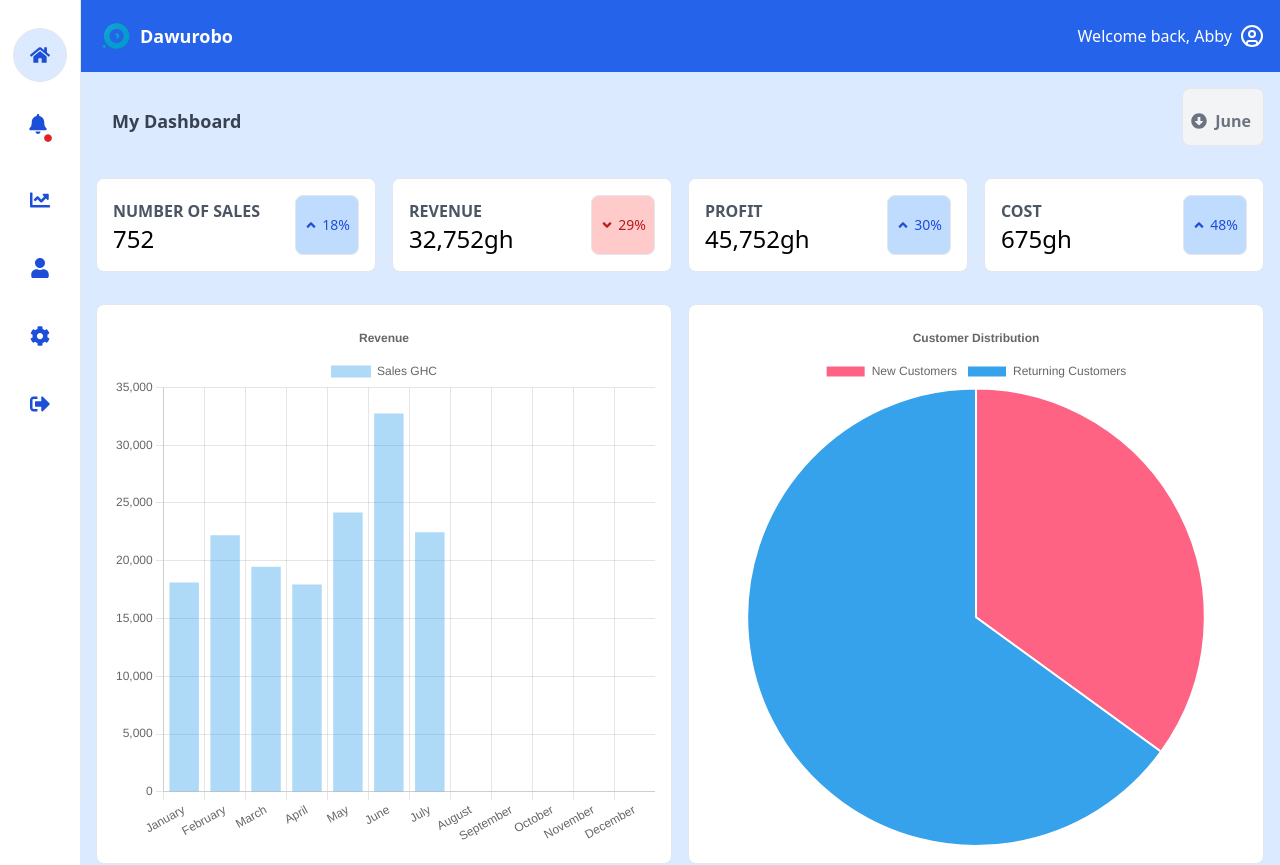
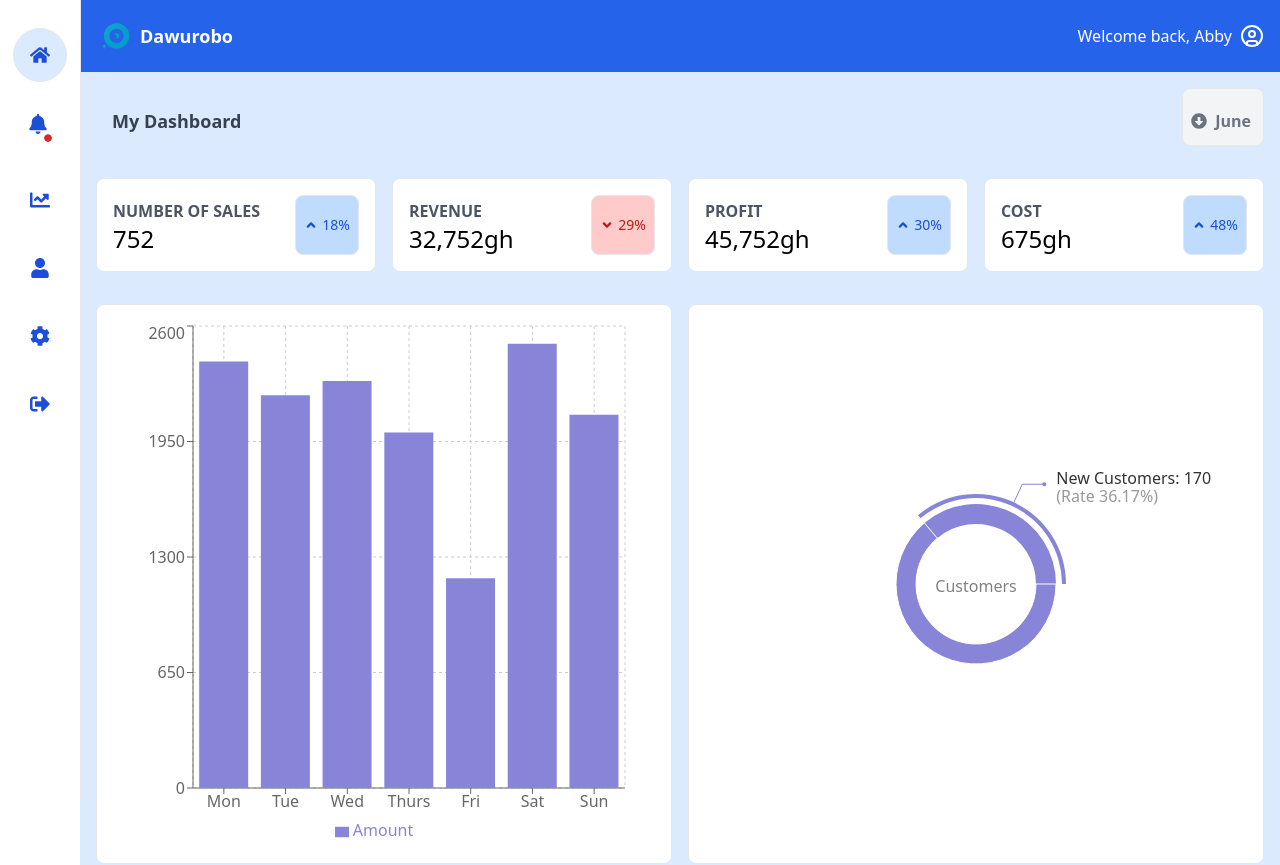
Before and after one commit to Jacqueline-Maalaviel/Overview-Dashboard, a Next.js app: page / in a window 1280 px wide. Shown: the top 865 px of the page. Built offline with nearby package versions, Linux system fonts and the light colour scheme.

Commit message:
recharts

```diff
--- a/app/page.tsx
+++ b/app/page.tsx
@@ -7,6 +7,7 @@ import { FaArrowAltCircleDown } from "react-icons/fa";
 import ChartBar from "@/components/ChartBar";
 import Customers from "@/components/Customers";
 import TrackOrder from "@/components/TrackOrder";
+
 
 export default function Home() {
   return (
--- a/components/ChartBar.tsx
+++ b/components/ChartBar.tsx
@@ -1,65 +1,66 @@
-import React, { useState, useEffect } from 'react';
-import { Bar } from 'react-chartjs-2';
-import {
-  Chart as ChartJS,
-  CategoryScale,
-  LinearScale,
-  BarElement,
-  Title,
-  Tooltip,
-  Legend,
-} from 'chart.js';
+import React from 'react';
+import { BarChart, Bar, Rectangle, XAxis, YAxis, CartesianGrid, Tooltip, Legend, ResponsiveContainer } from 'recharts';
 
-ChartJS.register(
-  CategoryScale,
-  LinearScale,
-  BarElement,
-  Title,
-  Tooltip,
-  Legend
-);
+const data = [
+  {
+    name: 'Mon',
+    Amount: 2400,
+  },
+  {
+    name: 'Tue',
+    Amount: 2210,
+  },
+  {
+    name: 'Wed',
+    Amount: 2290,
+  },
+  {
+    name: 'Thurs',
+    Amount: 2000,
+  },
+  {
+    name: 'Fri',
+    Amount: 1181,
+  },
+  {
+    name: 'Sat',
+    Amount: 2500,
+  },
+  {
+    name: 'Sun',
+    Amount: 2100,
+  },
+];
+
 
 const ChartBar = () => {
-  const [chartData, setChartData] = useState({
-    datasets: [],
-  });
 
-  const [chartOptions, setChartOptions] = useState({});
+    return (
+      <div className='w-full md:col-span-1  lg:h-[70vh] h-[50vh] m-auto p-4 border rounded-lg bg-white   flex justify-between  border  rounded-lg'>
+      <ResponsiveContainer width="100%" height="100%">
+        <BarChart
+          width={500}
+          height={300}
+          data={data}
+          margin={{
+            top: 5,
+            right: 30,
+            left: 20,
+            bottom: 5,
+          }}
+        >
+          <CartesianGrid strokeDasharray="3 3" />
+          <XAxis dataKey="name" />
+          <YAxis />
+          <Tooltip />
+          <Legend />
+          <Bar dataKey="Amount" fill="#8884d8" activeBar={<Rectangle fill="purple" stroke="blue" />} />
 
-  useEffect(() => {
-    setChartData({
-        labels: ['January', 'February', 'March', 'April', 'May', 'June', 'July', 'August', 'September', 'October', 'November', 'December'],
-        datasets: [
-            {
-                label: 'Sales GHC',
-                data: [18127, 22201, 19490, 17938, 24182, 32752, 22475],
-                borderColor: 'rgb(53, 162, 235)',
-                backgroundColor: 'rgb(53, 162, 235, 0.4',
-              },
-        ]
-    })
-    setChartOptions({
-        plugins: {
-            legend: {
-                position: 'top',
-            },
-            title: {
-                display: true,
-                text: 'Revenue'
-            }
-        },
-        maintainAspectRatio: false,
-        responsive: true
-    })
-  }, [])
+        </BarChart>
+      </ResponsiveContainer>
+      </div>
+    );
+  }
 
-  return (
-    <>
-      <div className='w-full md:col-span-1  lg:h-[70vh] h-[50vh] m-auto p-4 border rounded-lg bg-white'>
-        <Bar data={chartData} options={chartOptions} />
-      </div>
-    </>
-  );
-};
 
-export default ChartBar;
+  export default ChartBar;
--- a/components/Customers.tsx
+++ b/components/Customers.tsx
@@ -1,49 +1,84 @@
-import React, { useState, useEffect } from "react";
-import { Pie } from "react-chartjs-2";
-import {
-    Chart as ChartJS,
-    ArcElement,
-    Tooltip,
-    Legend,
-} from "chart.js";
+import React, { useState } from "react";
+import { PieChart, Pie, Sector, ResponsiveContainer } from "recharts";
 
-ChartJS.register(
-    ArcElement,
-    Tooltip,
-    Legend
-);
+const data = [
+  { name: 'New Customers', value: 170 },
+  { name: 'Returning Customers', value: 300 }
+];
+
+const renderActiveShape = (props) => {
+  const RADIAN = Math.PI / 180;
+  const { cx, cy, midAngle, innerRadius, outerRadius, startAngle, endAngle, fill, payload, percent, value } = props;
+  const sin = Math.sin(-RADIAN * midAngle);
+  const cos = Math.cos(-RADIAN * midAngle);
+  const sx = cx + (outerRadius + 10) * cos;
+  const sy = cy + (outerRadius + 10) * sin;
+  const mx = cx + (outerRadius + 30) * cos;
+  const my = cy + (outerRadius + 30) * sin;
+  const ex = mx + (cos >= 0 ? 1 : -1) * 22;
+  const ey = my;
+  const textAnchor = cos >= 0 ? 'start' : 'end';
+
+  return (
+    <g>
+      <text x={cx} y={cy} dy={8} textAnchor="middle" fill={"#808080"}>
+        {`Customers`}
+      </text>
+      <Sector
+        cx={cx}
+        cy={cy}
+        innerRadius={innerRadius}
+        outerRadius={outerRadius}
+        startAngle={startAngle}
+        endAngle={endAngle}
+        fill={fill}
+      />
+      <Sector
+        cx={cx}
+        cy={cy}
+        startAngle={startAngle}
+        endAngle={endAngle}
+        innerRadius={outerRadius + 6}
+        outerRadius={outerRadius + 10}
+        fill={fill}
+      />
+      <path d={`M${sx},${sy}L${mx},${my}L${ex},${ey}`} stroke={fill} fill="none" />
+      <circle cx={ex} cy={ey} r={2} fill={fill} stroke="none" />
+      <text x={ex + (cos >= 0 ? 1 : -1) * 12} y={ey} textAnchor={textAnchor} fill="#333">{`${payload.name}: ${value}`}</text>
+      <text x={ex + (cos >= 0 ? 1 : -1) * 12} y={ey} dy={18} textAnchor={textAnchor} fill="#999">
+        {`(Rate ${(percent * 100).toFixed(2)}%)`}
+      </text>
+    </g>
+  );
+};
 
 const Customers = () => {
-    const [chartData, setChartData] = useState({
-        labels: ['New Customers', 'Returning Customers'],
-        datasets: [
-            {
-                label: 'Customer Type',
-                data: [35, 65],
-                backgroundColor: ['#FF6384', '#36A2EB'],
-                hoverBackgroundColor: ['#FF6384', '#36A2EB'],
-            },
-        ],
-    });
+  const [activeIndex, setActiveIndex] = useState(0);
 
-    const [chartOptions, setChartOptions] = useState({
-        plugins: {
-            title: {
-                display: true,
-                text: 'Customer Distribution',
-            },
-        },
-        maintainAspectRatio: false,
-        responsive: true,
-    });
+  const onPieEnter = (_, index) => {
+    setActiveIndex(index);
+  };
 
-    return (
-        <>
-            <div className='w-full md:col-span-1  lg:h-[70vh] h-[50vh] m-auto p-4 border rounded-lg bg-white   flex justify-between  border  rounded-lg'>
-                <Pie data={chartData} options={chartOptions} />
-            </div>
-        </>
-    );
+  return (
+    <div className='w-full md:col-span-1 lg:h-[70vh] h-[50vh] m-auto p-4 border rounded-lg bg-white flex justify-between border rounded-lg'>
+      <ResponsiveContainer width="100%" height="100%">
+        <PieChart width={100} height={100}>
+          <Pie
+            activeIndex={activeIndex}
+            activeShape={renderActiveShape}
+            data={data}
+            cx="50%"
+            cy="50%"
+            innerRadius={60}
+            outerRadius={80}
+            fill="#8884d8"
+            dataKey="value"
+            onMouseEnter={onPieEnter}
+          />
+        </PieChart>
+      </ResponsiveContainer>
+    </div>
+  );
 };
 
 export default Customers;
--- a/components/TrackOrder.tsx
+++ b/components/TrackOrder.tsx
@@ -4,7 +4,7 @@ import { FaCheckCircle, FaCircle, FaDotCircle, FaTimesCircle } from 'react-icons
 const TrackOrder = () => {
     return(
         <div className='pt-6 px-4 pb-6'>
-            <p className='text-gray-500 font-bold font-sans'>Track My Order</p>
+            <p className='text-gray-500 font-bold font-sans'>My Order</p>
         <div className="grid lg:grid-cols-3 gap-4  w-full  pt-2">
         <div className="lg:col-span-1 col-span-1 bg-white flex justify-between w-full border p-4 rounded-lg">
          <div className="flex flex-col w-full pt-1">
--- a/package.json
+++ b/package.json
@@ -16,6 +16,7 @@
     "react-chartjs-2": "^5.2.0",
     "react-dom": "^18",
     "react-icons": "^5.2.1",
+    "recharts": "^2.12.7",
     "typescript": "^5.5.4"
   },
   "devDependencies": {
```
Also changed, not shown: 1 other file (tests, documents, lock files or other folders).
